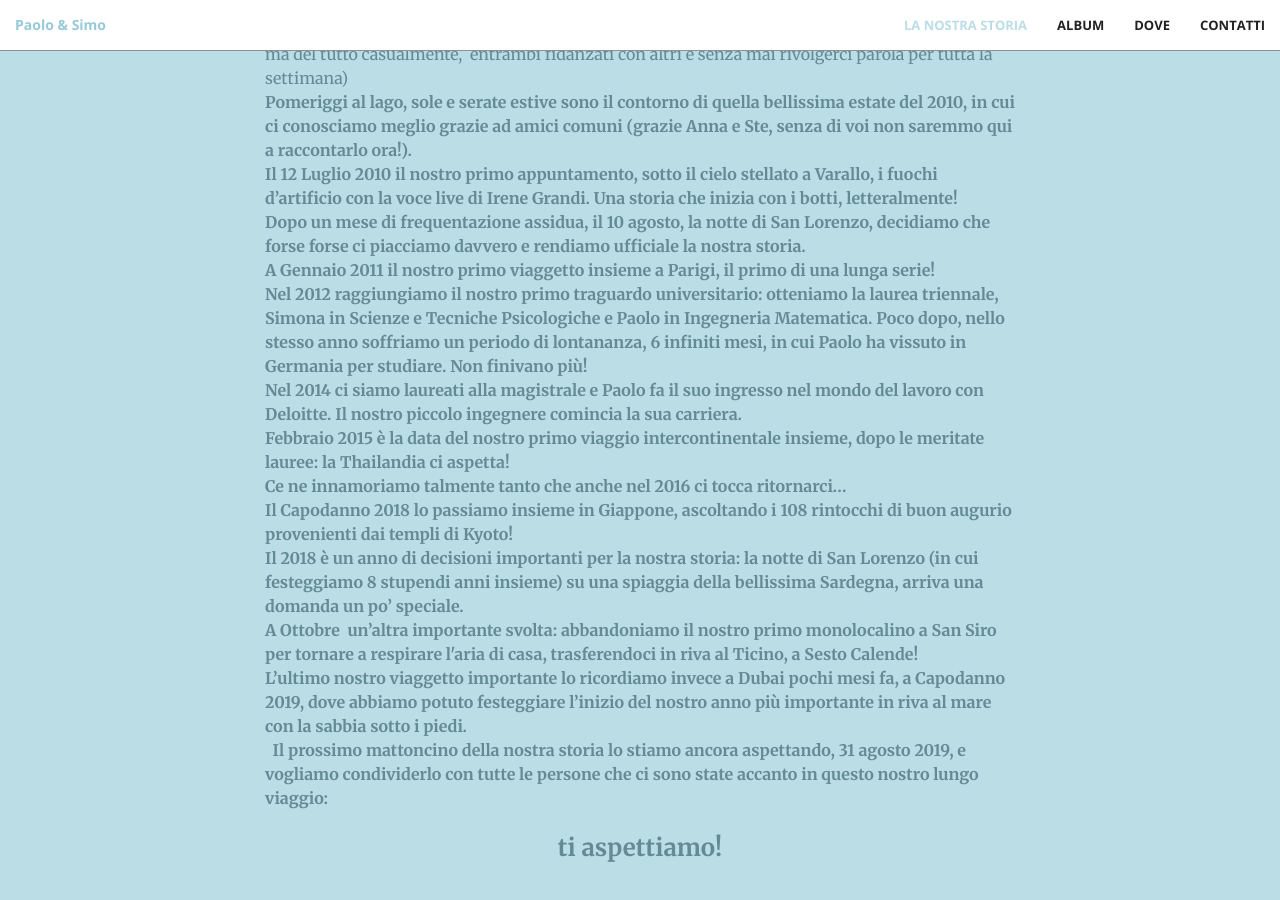
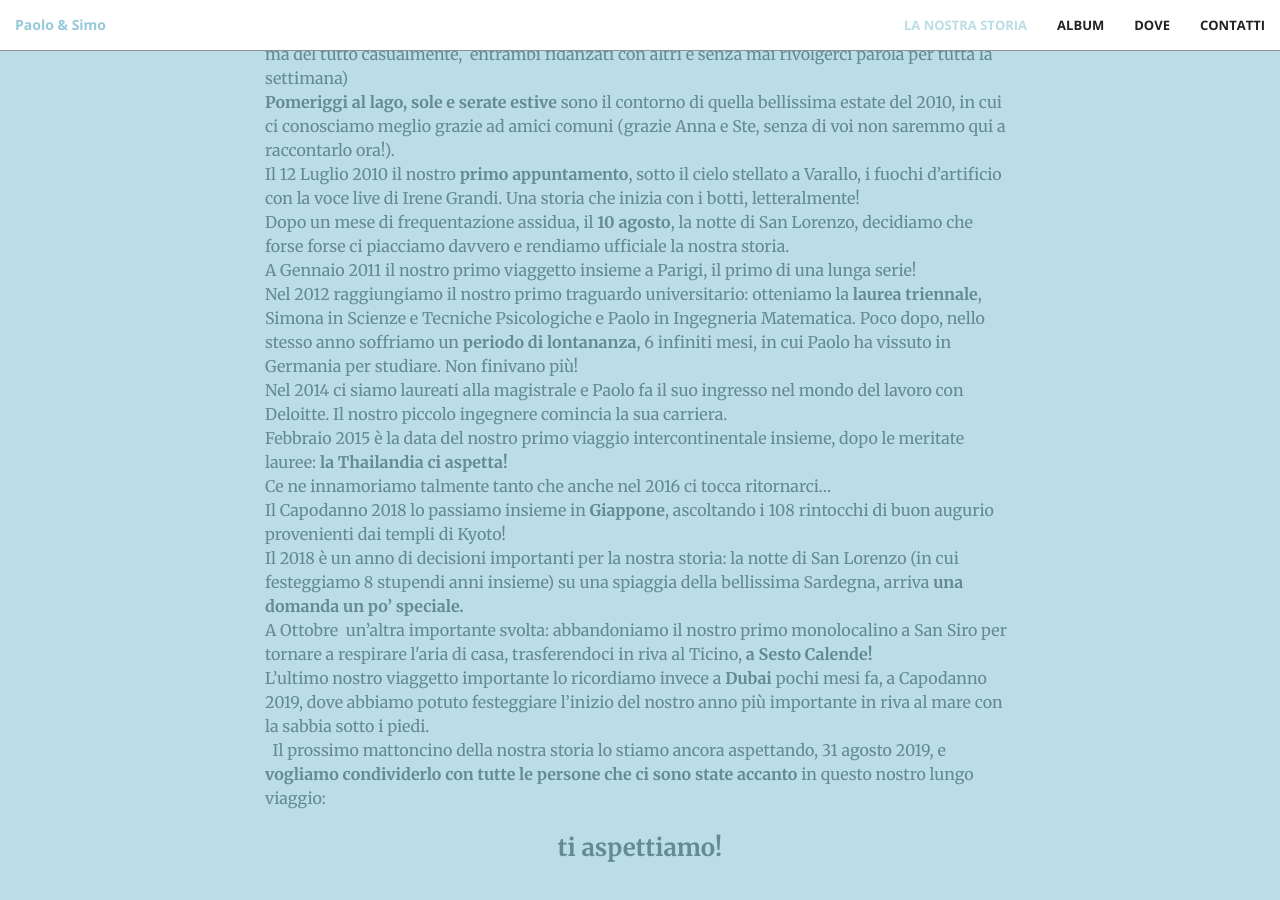
Before and after one commit to simoforzani/simoforzani.github.io, a Jekyll site: the page built from index.html, in a window 1280 px wide and 900 px high, scrolled down 1154 px. Built offline with Jekyll 4.4.1, drawn with Linux system fonts in a browser that asks for light colours.

Commit message:
Add the bold 2

```diff
--- a/_includes/call-to-action.html
+++ b/_includes/call-to-action.html
@@ -12,7 +12,7 @@
                 il momento in cui le nostre strade si incrociano. (Anche se non dimentichiamo quella vacanza a Riccione nel
                 2008, in cui ci troviamo insieme in vacanza, nella stessa compagnia ma del tutto casualmente,  entrambi
                 fidanzati con altri e senza mai rivolgerci parola per tutta la settimana)<br />
-                <b>Pomeriggi al lago, sole e serate estive<b/> sono il contorno di quella bellissima estate del 2010, in cui ci
+                <b>Pomeriggi al lago, sole e serate estive</b> sono il contorno di quella bellissima estate del 2010, in cui ci
                 conosciamo meglio grazie ad amici comuni (grazie Anna e Ste, senza di voi non saremmo qui a raccontarlo
                 ora!).<br />
                 Il 12 Luglio 2010 il nostro <b>primo appuntamento</b>, sotto il cielo stellato a Varallo, i fuochi d’artificio
```
